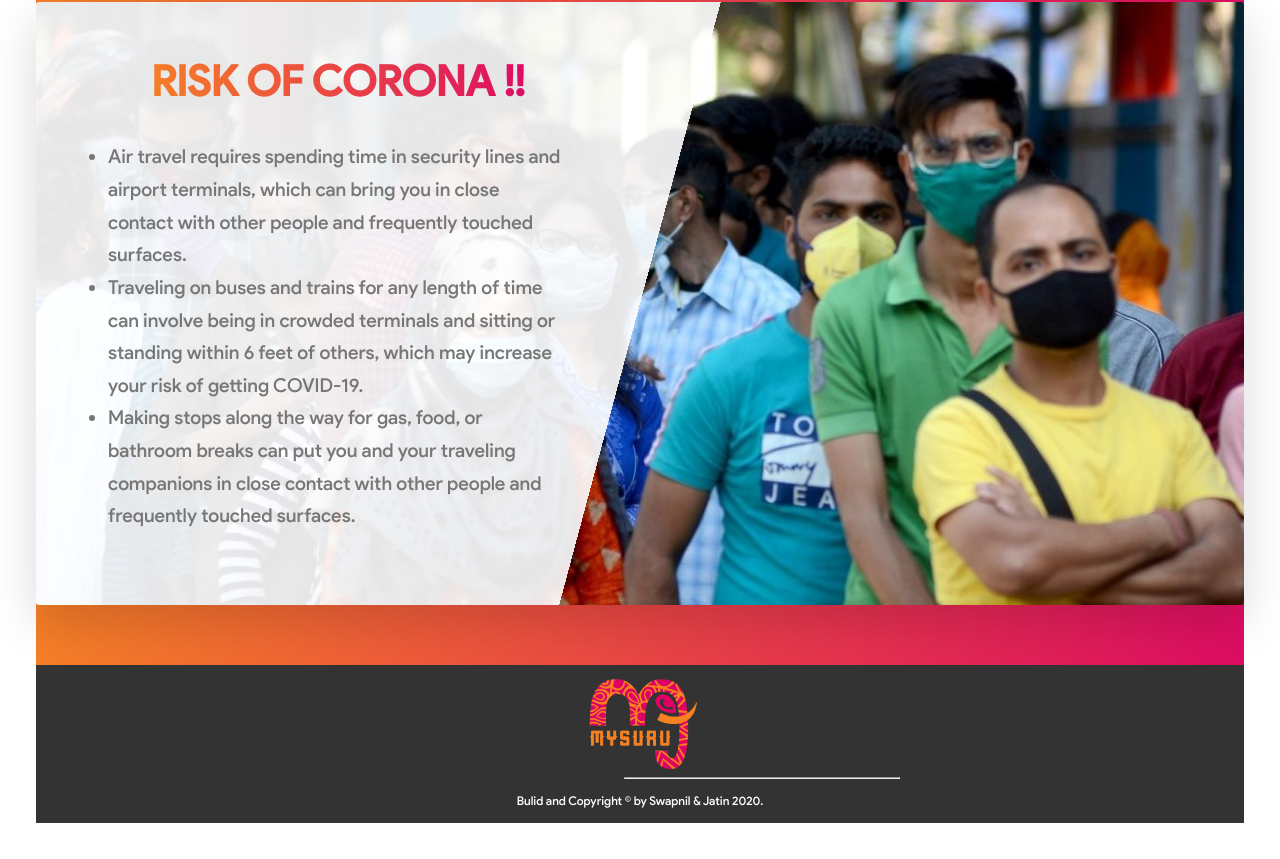
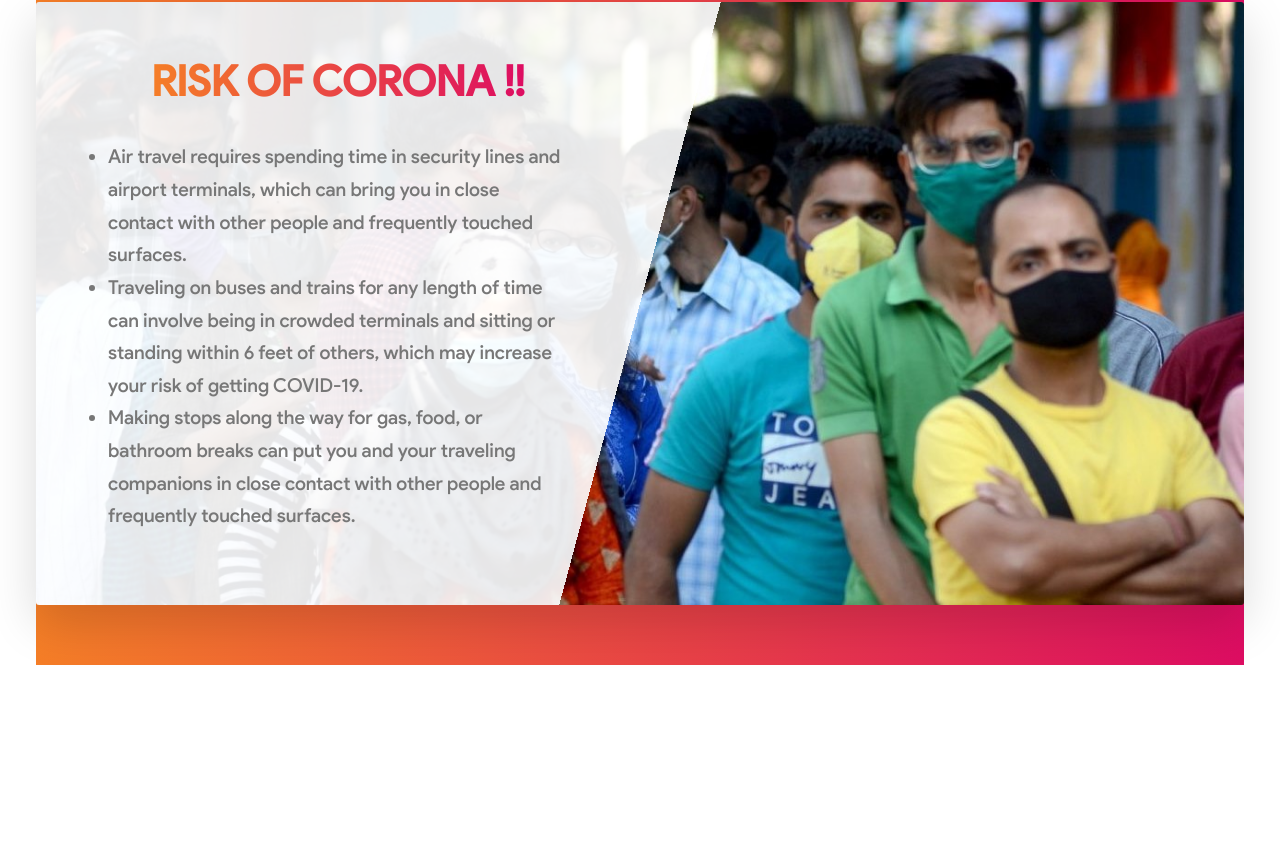
Before and after one commit to Harshshetty75/Tourism_website_aicte_activity, a plain HTML site: page index.html in a window 1280 px wide. Shown: the part 6485-7344 px from the top of the page. After the commit the page ends 7186 px from the top, so only its background shows below. Drawn offline with Linux system fonts and the light colour scheme.

Commit message:
Update index.html

```diff
--- a/index.html
+++ b/index.html
@@ -415,17 +415,6 @@
         </section>
     </main>
 
-    <footer class="footer">
-        <div class="footer-logo-box">
-            <img src="img/footer.png" alt="Logo" class="footer-logo">
-            <hr class="footer-liine">
-            <div class="footer-line">
-                Bulid and Copyright &copy; by Swapnil & Jatin 2020.
-            </div>
-        </div>
-        </div>
-    </footer>
-
     <div class="popup" id="popup">
         <div class="popup-content">
             <div class="popup-left">
```
